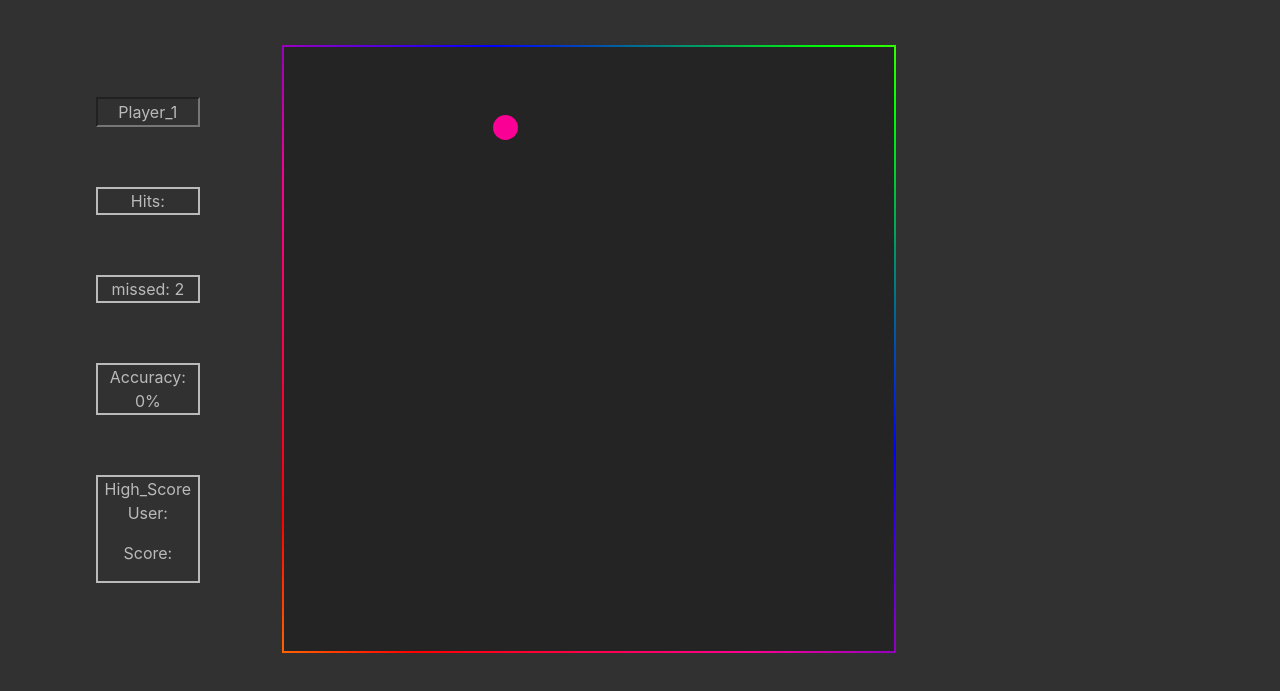
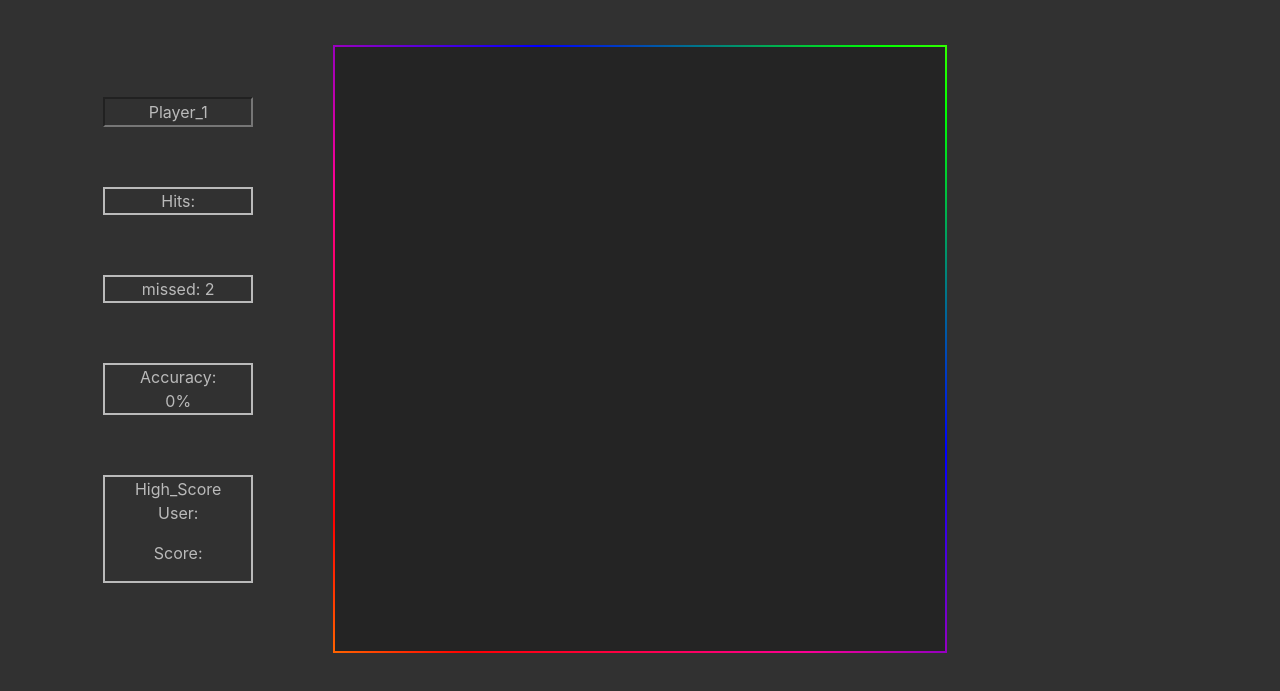
Before and after one commit to danielclements/aim_trainer, a plain HTML site: page index.html in a window 1280 px wide. Shown: the part 49-740 px from the top of the page. Drawn offline with nearby package versions, Linux system fonts and the light colour scheme.

Commit message:
reduced amount of duplicate code in the css stats area

```diff
--- a/assets/css/style.css
+++ b/assets/css/style.css
@@ -22,7 +22,7 @@ body {
 .game-area {
     position: relative;
     padding:0;
-    background: #242424;
+    background-color: #242424;
 
 }
 
@@ -61,17 +61,21 @@ body {
 
 /* stats area */
 
-.stats{
+.stats-area{
     margin-top: 50px;
+    padding-left: 6%;
 }
 
-.user-name {
-    color: #BABABA;
+.stats{
     text-align: center;
-    width: 60%;
+    width: 150px;
     background-color: transparent;
     text-decoration: none;
     margin-bottom: 60px;
+}
+.user-name {
+    color: #BABABA;
+
 }
 
 .user-name:focus {
@@ -82,12 +86,8 @@ body {
 
 .stat-accuracy{
     color: #BABABA;
-    text-align: center;
-    width: 60%;
-    background-color: transparent;
-    text-decoration: none;
     border: solid 2px;
-    margin-bottom: 60px;
+
 }
 
 .stat-accuracy:hover{
@@ -97,12 +97,7 @@ body {
 
 .stat-hits{
     color: #BABABA;
-    text-align: center;
-    width: 60%;
-    background-color: transparent;
-    text-decoration: none;
     border: solid 2px;
-    margin-bottom: 60px;
 }
 
 .stat-hits:hover{
@@ -113,12 +108,7 @@ body {
 
 .stat-missed{
     color: #BABABA;
-    text-align: center;
-    width: 60%;
-    background-color: transparent;
-    text-decoration: none;
     border: solid 2px;
-    margin-bottom: 60px;
 }
 
 .stat-missed:hover{
@@ -129,10 +119,6 @@ body {
 
 .high-score{
     color: #BABABA;
-    text-align: center;
-    width: 60%;
-    background-color: transparent;
-    text-decoration: none;
     border: solid 2px
 }
 
@@ -168,10 +154,10 @@ body {
 }
 
 .target{
-    height: 25px;
-    width: 25px;
-    border-radius: 50%;
-    background-color: #fb0094;
+
+    font-size: 28px;
+
+    color: #fb004b;
 }
 
 
--- a/index.html
+++ b/index.html
@@ -29,16 +29,16 @@
         </div>
         <div class="main-container container-fluid">
 
-            <div class="stats col-sm-2">
-                <input type="text" class="user-name" id="player-user" value="Player_1" />
+            <div class="stats-area col-sm-3">
+                <input type="text" class="user-name stats" id="player-user" value="Player_1" />
 
-                <div class="stat-hits">Hits: <span id="hit-counter"></span></div>
+                <div class="stat-hits stats">Hits: <span id="hit-counter"></span></div>
 
-                <div class="stat-missed">missed: <span id="missed-counter"></span></div>
+                <div class="stat-missed stats">missed: <span id="missed-counter"></span></div>
 
-                <div class="stat-accuracy">Accuracy: <br> <span id="accuracy-counter"></span>%</div>
+                <div class="stat-accuracy stats">Accuracy: <br> <span id="accuracy-counter"></span>%</div>
 
-                <div class="high-score">High_Score
+                <div class="high-score stats">High_Score
                     <p>User:
                         <span class="user-high-score"></span>
                     </p>
```
